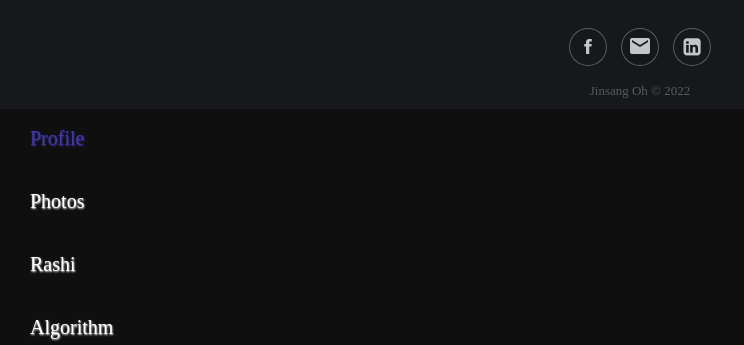
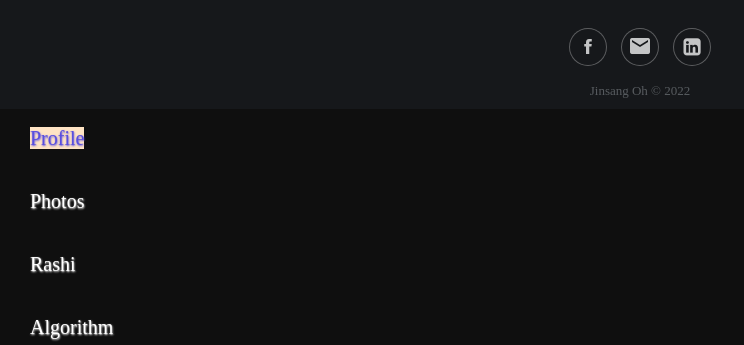
Before and after one commit to JamesOhJins/Profile, a PHP site: page /games.html in a window 1280 px wide, with the pointer over the restyled element. Shown: the part 104-449 px from the top of the page, without its empty margins (0-744 px from the left). Run offline with PHP 8.4, Linux system fonts and the light colour scheme; some web fonts are replaced.

Commit message:
editted transform of sidebar

```diff
--- a/style.css
+++ b/style.css
@@ -42,7 +42,10 @@ dl li a{
 }
 dl li a:hover {
     transition: 0.5s;
-    color : rgb(65, 57, 167);
+    color : rgb(89, 79, 223);
+    -webkit-transform:rotate(180deg);
+    transform:rotate(180deg);
+    background-color: bisque;
 }
 #grid {
     display: grid;
```
